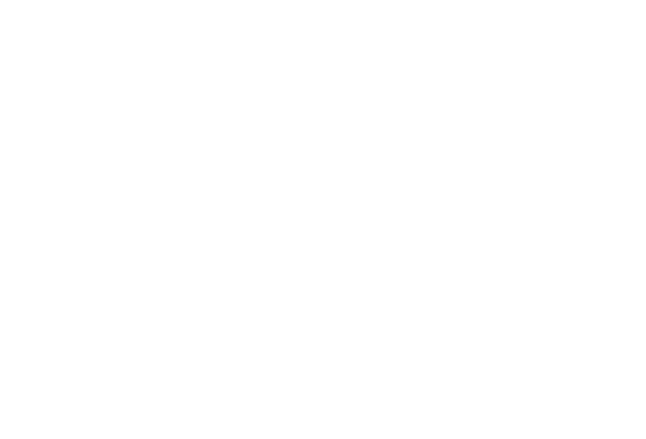
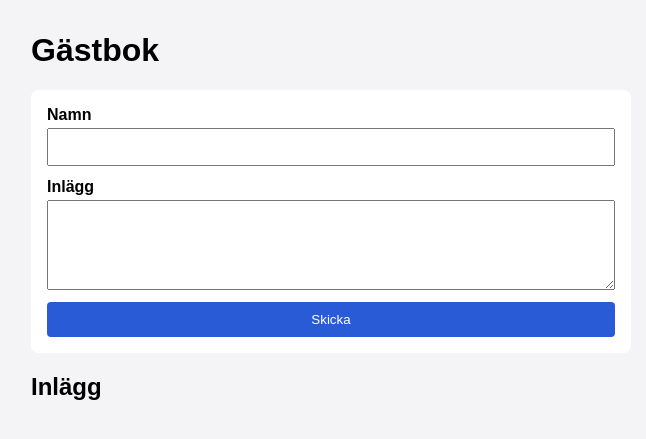
Before and after one commit to edu-fricol/Webbserver, a Flask app: page / in a window 1280 px wide. Before the commit the part shown is empty. Shown: the top 439 px of the page, without its empty margins (309-955 px from the left). Run offline with Flask 3, Linux system fonts and the light colour scheme.

Commit message:
kod klar, alt. att man senare försöker för A-nivå

```diff
--- a/Gästboken/static/style.css
+++ b/Gästboken/static/style.css
@@ -0,0 +1,49 @@
+body {
+  font-family: sans-serif;
+  background: #f4f4f6;
+  margin: 0;
+}
+main {
+  max-width: 600px;
+  margin: 2rem auto;
+  padding: 0 1rem;
+}
+form {
+  display: grid;
+  gap: 0.75rem;
+  background: #fff;
+  padding: 1rem;
+  border-radius: 8px;
+}
+label {
+  display: grid;
+  gap: 0.25rem;
+  font-weight: bold;
+}
+input,
+textarea {
+  padding: 0.5rem;
+  font: inherit;
+}
+button {
+  padding: 0.6rem;
+  background: #2a5bd7;
+  color: #fff;
+  border: 0;
+  border-radius: 4px;
+  cursor: pointer;
+}
+.entry {
+  background: #fff;
+  margin: 1rem 0;
+  padding: 1rem;
+  border-radius: 8px;
+}
+.time {
+  color: #777;
+  font-size: 0.85rem;
+  margin-left: 0.5rem;
+}
+.comment {
+  white-space: pre-line;
+}
--- a/Gästboken/templates/index.html
+++ b/Gästboken/templates/index.html
@@ -1,9 +1,35 @@
 <!doctype html>
-<html lang="en">
+<html lang="sv">
   <head>
     <meta charset="UTF-8" />
-    <meta name="viewport" content="width=device-width, initial-scale=1.0" />
-    <title>Document</title>
+    <title>Gästbok</title>
+    <link rel="stylesheet" href="static/style.css" />
   </head>
-  <body></body>
+  <body>
+    <main>
+      <h1>Gästbok</h1>
+
+      <form method="post">
+        <label
+          >Namn
+          <input type="text" name="name" maxlength="60" required />
+        </label>
+        <label
+          >Inlägg
+          <textarea name="comment" rows="4" maxlength="500" required></textarea>
+        </label>
+        <button type="submit">Skicka</button>
+      </form>
+
+      <h2>Inlägg</h2>
+
+      {% for entry in entries %}
+      <div class="entry">
+        <strong>{{ entry.name }}</strong>
+        <span class="time">{{ entry.time }}</span>
+        <p class="comment">{{ entry.comment }}</p>
+      </div>
+      {% endfor %}
+    </main>
+  </body>
 </html>
```
Also changed, not shown: Gästboken/gast.txt (added).
